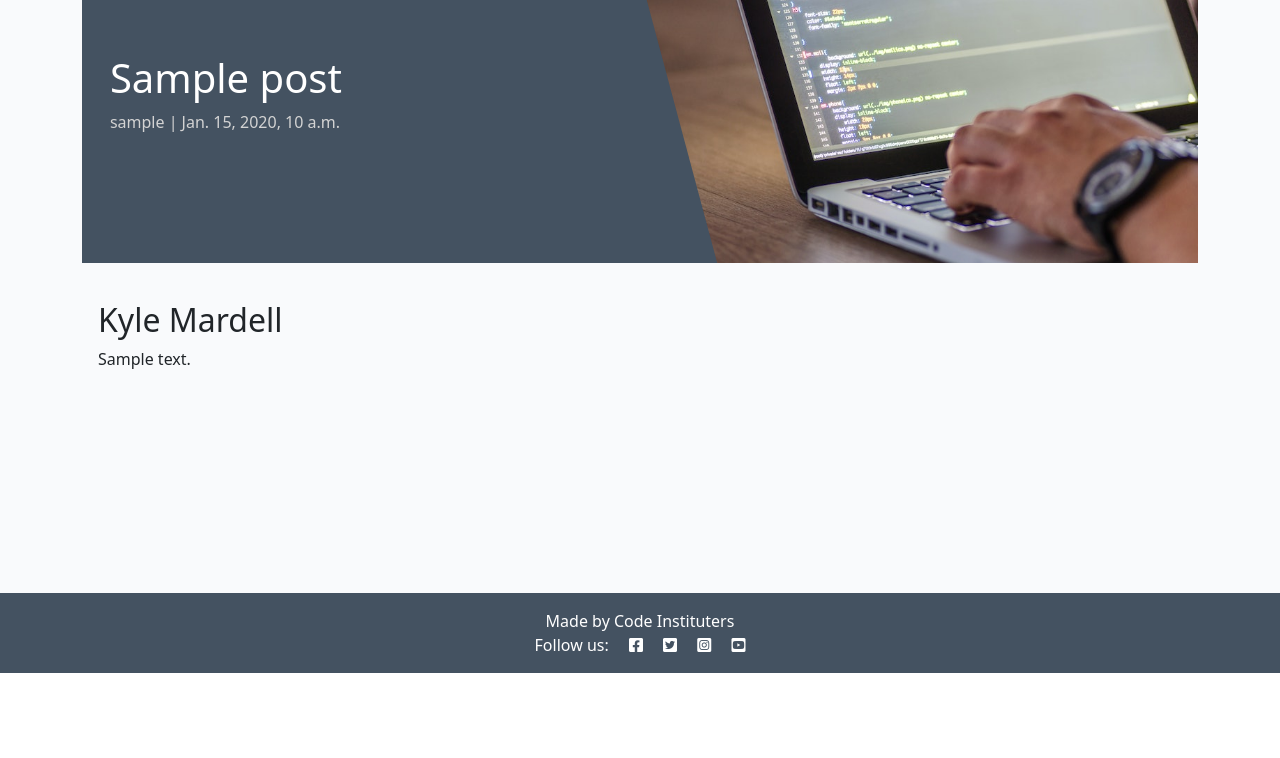
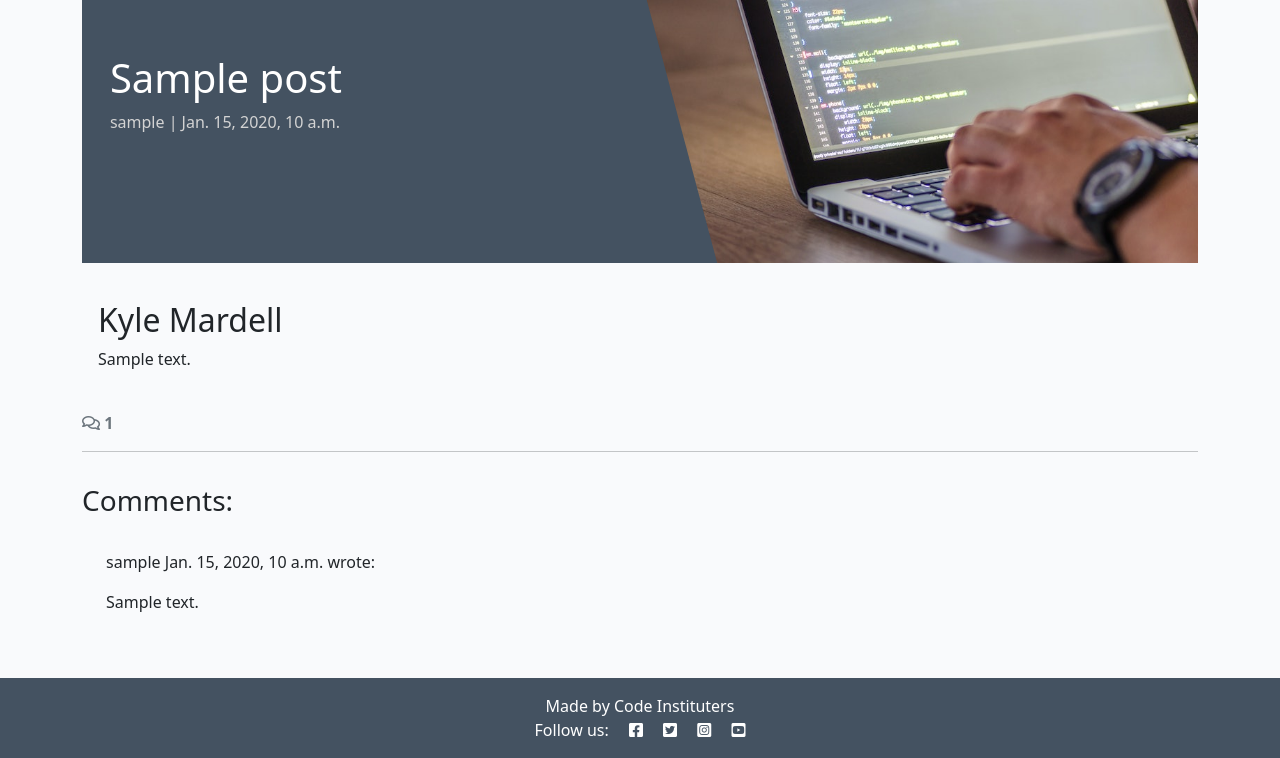
Before and after one commit to KyleMardell/django-blog, a Django app: a page that uses blog/templates/blog/post_detail.html in a window 1280 px wide. Shown: the part 127-885 px from the top of the page. Before the commit the page ends 800 px from the top, so only its background shows below. Run offline with Django 5.2, Linux system fonts and the light colour scheme; tables that the repository leaves empty hold one stand-in row (values such as "Sample post").

Commit message:
Add comments view on posts.

```diff
--- a/blog/templates/blog/post_detail.html
+++ b/blog/templates/blog/post_detail.html
@@ -23,13 +23,55 @@
             <div class="card-body">
                 <!-- The post content goes inside the card-text. -->
                 <!-- Use the | safe filter inside the template tags -->
-                 <h2>{{ coder }}</h2>
+                <h2>{{ coder }}</h2>
                 <p class="card-text">
                     {{ post.content | safe }}
                 </p>
             </div>
         </div>
     </div>
+    <!-- Displaying count of comments -->
+    <div class="row">
+        <div class="col-12">
+            <strong class="text-secondary">
+                <i class="far fa-comments"></i> {{ comment_count }}
+            </strong>
+        </div>
+        <div class="col-12">
+            <hr>
+        </div>
+    </div>
+    <!-- Displaying Comments -->
+    <div class="row">
+        <div class="col-md-8 card mb-4  mt-3 ">
+            <h3>Comments:</h3>
+            <div class="card-body">
+                <!-- We want a for loop inside the empty control tags
+          to iterate through each comment in comments -->
+                {% for comment in comments %}
+                <div class="p-2 comments
+          {% if not comment.approved and comment.author == user %}
+          faded{% elif not comment.approved %} d-none{% endif %}">
+                    <p class="font-weight-bold">
+                        {{ comment.author }}
+                        <span class="font-weight-normal">
+                            {{ comment.created_on }}
+                        </span> wrote:
+                    </p>
+                    <div id="comment{{ comment.id }}">
+                        {{ comment.body | linebreaks }}
+                    </div>
+                    {% if not comment.approved and comment.author == user %}
+                    <p class="approval">
+                        This comment is awaiting approval
+                    </p>
+                    {% endif %}
+                </div>
+                <!-- Our for loop ends here -->
+                {% endfor %}
+            </div>
+        </div>
+    </div>
 </div>
 
 {% endblock content %}
--- a/blog/views.py
+++ b/blog/views.py
@@ -25,9 +25,16 @@ def post_detail(request, slug):
 
     queryset = Post.objects.filter(status=1)
     post = get_object_or_404(queryset, slug=slug)
+    comments = post.comments.all().order_by("-created_on")
+    comment_count = post.comments.filter(approved=True).count()
 
     return render(
         request,
         "blog/post_detail.html",
-        {"post": post, "coder": "Kyle Mardell"},
+        {
+            "post": post,
+            "coder": "Kyle Mardell",
+            "comments": comments,
+            "comment_count": comment_count,
+        },
     )
--- a/codestar/settings.py
+++ b/codestar/settings.py
@@ -27,7 +27,7 @@ TEMPLATES_DIR = os.path.join(BASE_DIR, 'templates')
 SECRET_KEY = os.environ.get("SECRET_KEY")
 
 # SECURITY WARNING: don't run with debug turned on in production!
-DEBUG = False
+DEBUG = True
 
 ALLOWED_HOSTS = ['8000-kylemardell-djangoblog-yx8khxkaewd.ws.codeinstitute-ide.net', '.herokuapp.com']
 
```
